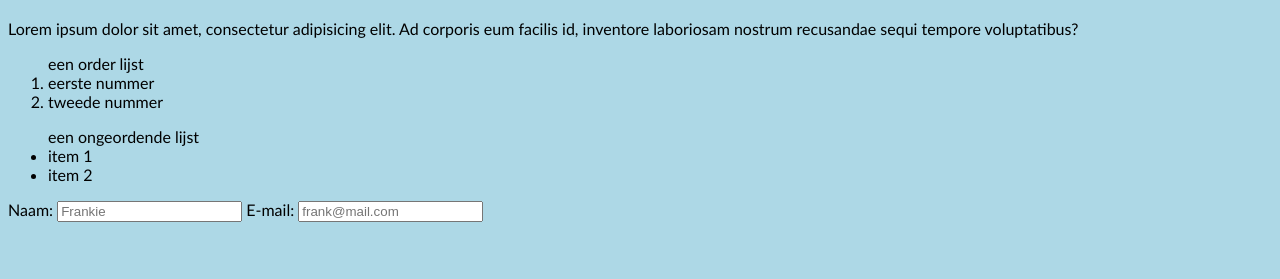
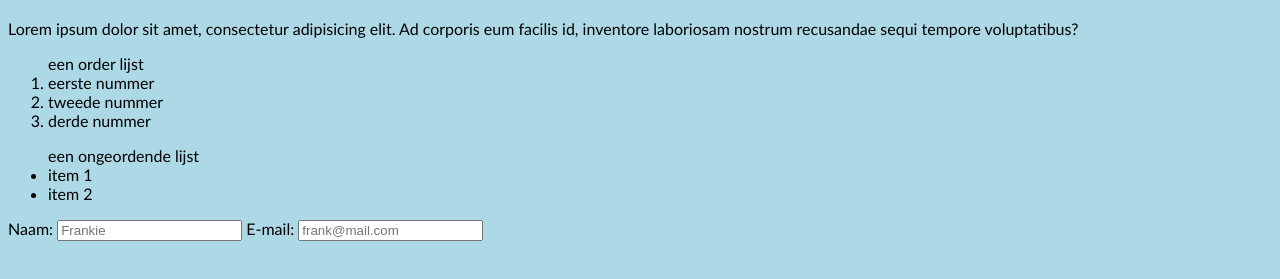
Before and after one commit to debasvisser/git-workshop-01, a plain HTML site: page index.html in a window 1280 px wide. Shown: the part 63-342 px from the top of the page. Drawn offline with Linux system fonts and the light colour scheme.

Commit message:
lijst bijgewerkt

```diff
--- a/index.html
+++ b/index.html
@@ -13,6 +13,7 @@
 <ol>een order lijst
     <li>eerste nummer</li>
     <li>tweede nummer</li>
+    <li>derde nummer</li>
 </ol>
 <ul>een ongeordende lijst
     <li>item 1</li>
```
